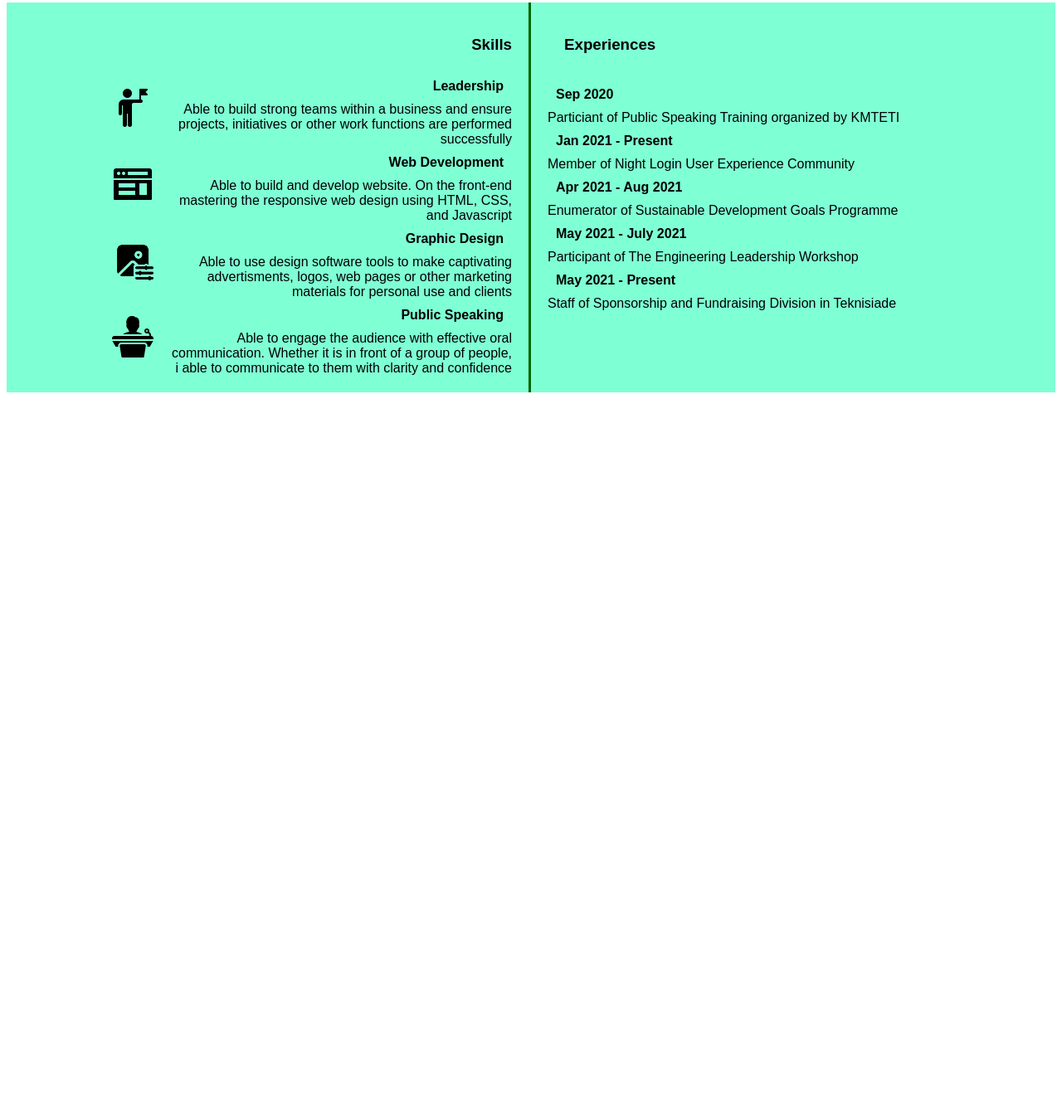
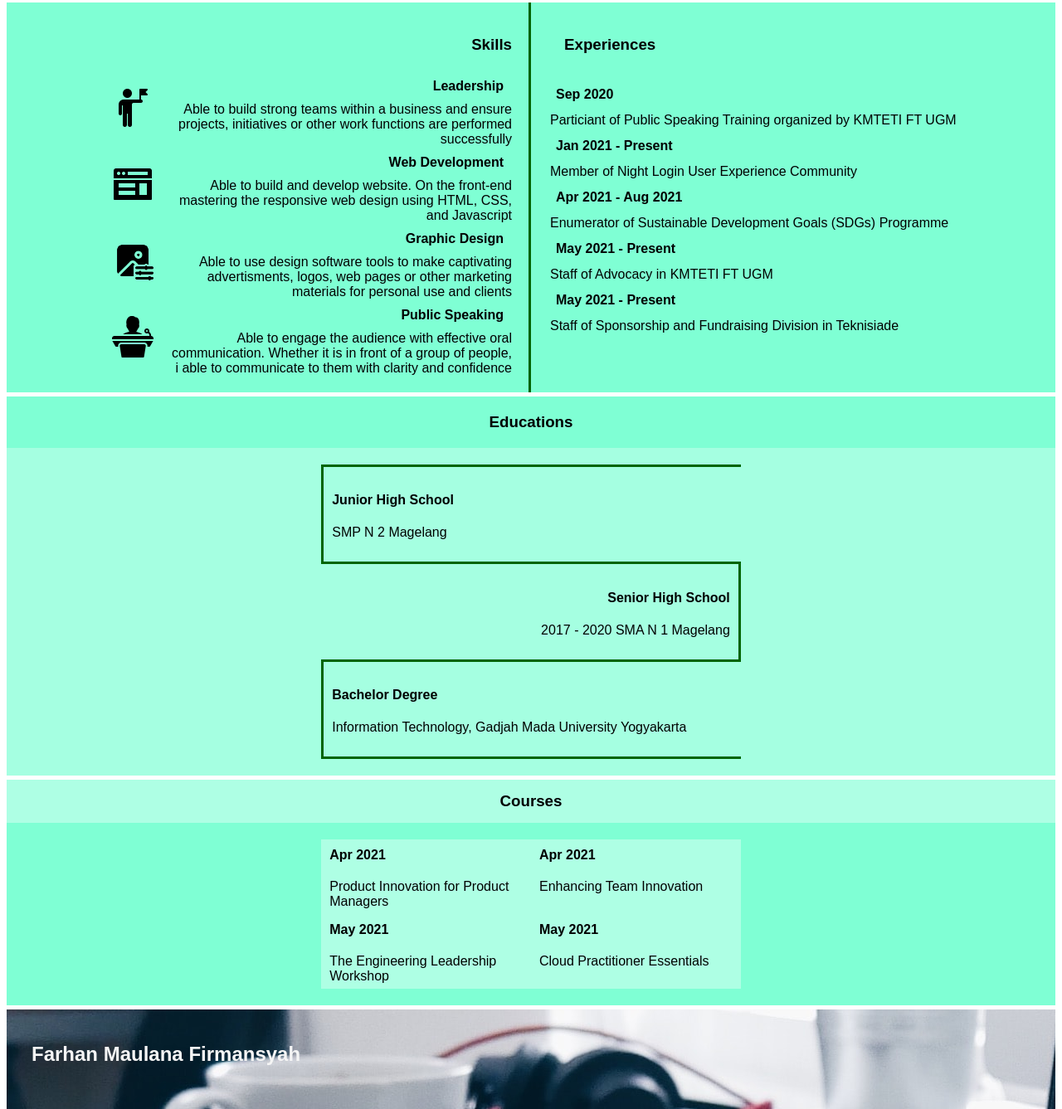
Before and after one commit to FarhanMaulanaF/Curriculum_Vitae, a plain HTML site: page index.html in a window 1280 px wide. Shown: the part 1296-2633 px from the top of the page at 83% size. Before the commit the page ends 1769 px from the top, so only its background shows below. Drawn offline with Linux system fonts and the light colour scheme.

Commit message:
new commit

```diff
--- a/index.html
+++ b/index.html
@@ -84,20 +84,57 @@
             <div class="experiences">
                 <h3>Experiences</h3>
                 <h4>Sep 2020</h4>
-                <p>Particiant of Public Speaking Training organized by KMTETI</p>
+                <p>Particiant of Public Speaking Training organized by KMTETI FT UGM</p>
                 <h4>Jan 2021 - Present</h4>
                 <p>Member of Night Login User Experience Community</p>
                 <h4>Apr 2021 - Aug 2021</h4>
-                <p>Enumerator of Sustainable Development Goals Programme</p>
-                <h4>May 2021 - July 2021</h4>
-                <p>Participant of The Engineering Leadership Workshop</p>
+                <p>Enumerator of Sustainable Development Goals (SDGs) Programme</p>
+                <h4>May 2021 - Present</h4>
+                <p>Staff of Advocacy in KMTETI FT UGM</p>
                 <h4>May 2021 - Present</h4>
                 <p>Staff of Sponsorship and Fundraising Division in Teknisiade</p>
             </div>
         </div>
         <div class="educations">
+            <h3>Educations</h3>
+            <div class="container">
+                <div class="edu_left">
+                    <h4>Junior High School</h4>
+                    <p>SMP N 2 Magelang</p>
+                </div>
+                <div class="edu_right">
+                    <h4>Senior High School</h4>
+                    <p>2017 - 2020 SMA N 1 Magelang</p>
+                </div>
+                <div class="edu_left">
+                    <h4>Bachelor Degree</h4>
+                    <p>Information Technology, Gadjah Mada University Yogyakarta</p>
+                </div>
+            </div>
         </div>
-        <div class="course"></div>
-        <div class="footer"></div>
+        <div class="courses">
+            <h3>Courses</h3>
+            <div class="container">
+                <div class="course">
+                    <h4>Apr 2021</h4>
+                    <p>Product Innovation for Product Managers</p>
+                </div>
+                <div class="course">
+                    <h4>Apr 2021</h4>
+                    <p>Enhancing Team Innovation</p>
+                </div>
+                <div class="course">
+                    <h4>May 2021</h4>
+                    <p>The Engineering Leadership Workshop</p>
+                </div>
+                <div class="course">
+                    <h4>May 2021</h4>
+                    <p>Cloud Practitioner Essentials</p>
+                </div>
+            </div>
+        </div>
+        <div class="footer">
+            <h2>Farhan Maulana Firmansyah</h2>
+        </div>
     </body>
 </html>
--- a/stylesheet.css
+++ b/stylesheet.css
@@ -140,6 +140,81 @@ body{
 .experiences p{
     float: left;
     text-align: left;
-    margin: 0;
+    margin: 3px;
     width: 100%;
 }
+.educations{
+    width: 100%;
+    background-color: rgba(127, 255, 212, 0.7);
+    margin-top: 5px;
+    float: left;
+    padding-bottom: 20px;
+}
+.educations h3{
+    text-align: center;
+    background-color: aquamarine;
+    padding: 20px;
+    margin: 0;
+}
+.container{
+    margin: 20px auto;
+    width: 40%;
+}
+.edu_left{
+    float: left;
+    width: 100%;
+    border-color: darkgreen;
+    border-style: solid none solid solid;
+    padding: 10px;
+    text-align: left;
+}
+.edu_right{
+    float: left;
+    width: 100%;
+    border-color: darkgreen;
+    border-style: none solid none none;
+    padding: 10px;
+    text-align: right;
+}
+.courses{
+    width: 100%;
+    background-color: aquamarine;
+    margin-top: 5px;
+    float: left;
+    padding-bottom: 20px;
+}
+.courses h3{
+    text-align: center;
+    background-color: rgba(180, 255, 230, 0.9);
+    margin: 0px;
+    padding: 15px;
+}
+.course {
+    width: 50%;
+    height: 90px;
+    background-color: rgba(180, 255, 230, 0.9);
+    float: left;
+}
+.courses h4, .course p{
+    margin: 0;
+    padding: 10px;
+    text-align: left;
+}
+.footer{
+    background-image: url(./image/coder_setup.jpg);
+    background-position-y: center;
+    height: 120px;
+    float: left;
+    width: 100%;
+    padding: 20px 30px;
+    color: whitesmoke;
+    margin-top: 5px;
+}
+.footer h2{
+    float: left;
+}
+.footer a{
+    float: left;
+    color: darkblue;
+    text-decoration: none;
+}
```
Also changed, not shown: image/Linkedin_Icon.png (added).
